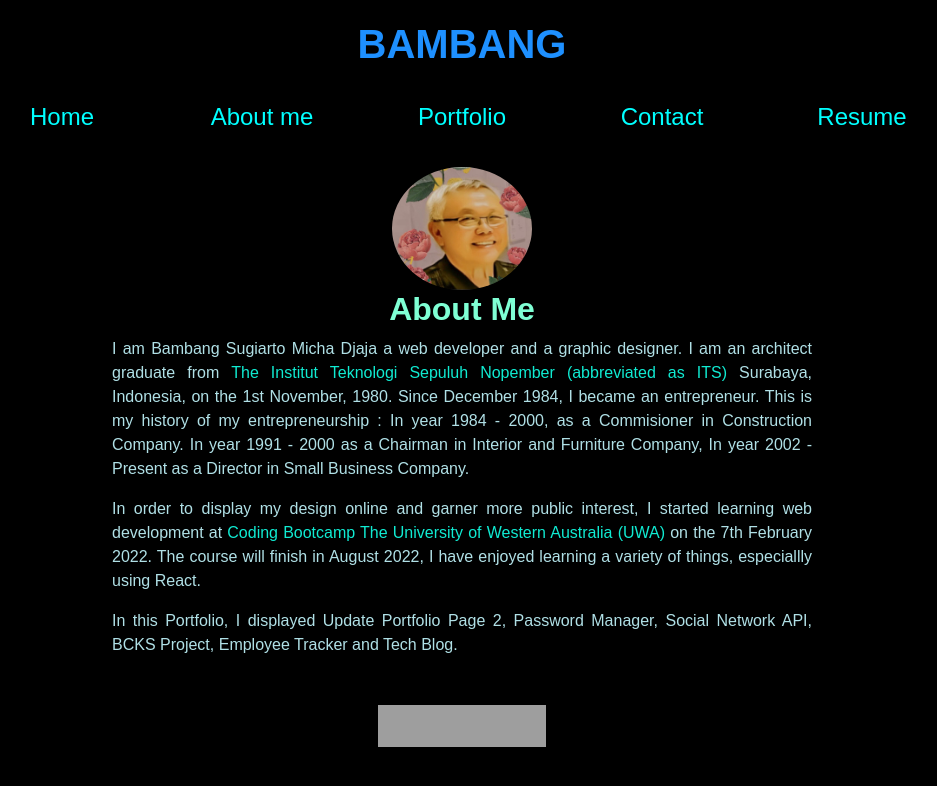
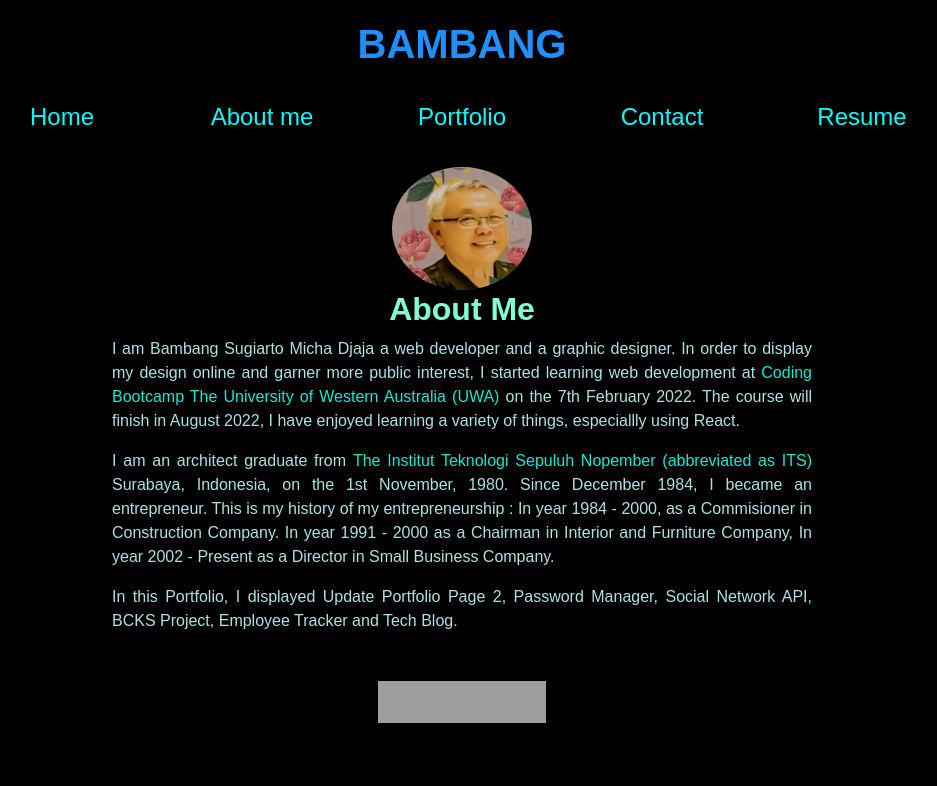
Before and after one commit to B-smd/React-Portfolio, a React (Create React App) app: page /aboutme in a window 1280 px wide. Shown: the top 786 px of the page, without its empty margins (178-1115 px from the left). Built offline with nearby package versions, Linux system fonts and the light colour scheme; grey boxes are pictures that could not be loaded.

Commit message:
hover, about me

```diff
--- a/src/components/AboutMe.js
+++ b/src/components/AboutMe.js
@@ -9,16 +9,17 @@ export default function AboutMe() {
             <img className="user-logo" src ={`${process.env.PUBLIC_URL}/img/profile.jpeg`} alt="bambang"/>
             <h2 className="text-center" style={{ color: "aquamarine"}}>About Me</h2>
             <p style={{ color: "powderblue"}}>
-                I am Bambang Sugiarto Micha Djaja a web developer and a graphic designer. I am an architect graduate from <a href="https://www.its.ac.id/arsitektur/">The Institut Teknologi Sepuluh Nopember (abbreviated as ITS) </a>
+                I am Bambang Sugiarto Micha Djaja a web developer and a graphic designer.
+                In order to display my design online and garner more public interest, I started learning web development at
+                <a href="https://bootcamp.uwa.edu.au/coding/landing/?s=Google-Brand&pkw=%2Buwa%20%2Bcoding%20%2Bbootcamp&pcrid=494735218547&pmt=b&utm_source=google&utm_medium=cpc&utm_campaign=GGL%7CUNIVERSITY-OF-WESTERN-AUSTRALIA%7CSEM%7CCODING%7C-%7COFL%7CTIER-1%7CALL%7CBRD%7CBMM%7CCore%7CBootcamp&utm_term=%2Buwa%20%2Bcoding%20%2Bbootcamp&utm_content=494735218547&s=google&k=%2Buwa%20%2Bcoding%20%2Bbootcamp&gclid=CjwKCAjw3cSSBhBGEiwAVII0Z7i4MwLRSfnZiPRkIRS62Z55kXvEEoQsj8i3LO-iiNGi4mbaHy-0HhoCOJAQAvD_BwE&gclsrc=aw.ds"> Coding Bootcamp The University of Western Australia (UWA)</a> on the 7th February 2022.
+                The course will finish in August 2022, I have enjoyed learning a variety of things, especiallly using React.
+            </p>
+
+            <p  style={{ color: "powderblue"}}>
+                I am an architect graduate from <a href="https://www.its.ac.id/arsitektur/">The Institut Teknologi Sepuluh Nopember (abbreviated as ITS) </a>
                 Surabaya, Indonesia, on the 1st November, 1980. Since December 1984, I became an entrepreneur. This is my history of my entrepreneurship :
                 In year 1984 - 2000, as a Commisioner in Construction Company. In year 1991 - 2000 as a Chairman in Interior and Furniture Company,
                 In year 2002 - Present as a Director in Small Business Company.
-            </p>
-
-            <p  style={{ color: "powderblue"}}>
-            In order to display my design online and garner more public interest, I started learning web development at
-            <a href="https://bootcamp.uwa.edu.au/coding/landing/?s=Google-Brand&pkw=%2Buwa%20%2Bcoding%20%2Bbootcamp&pcrid=494735218547&pmt=b&utm_source=google&utm_medium=cpc&utm_campaign=GGL%7CUNIVERSITY-OF-WESTERN-AUSTRALIA%7CSEM%7CCODING%7C-%7COFL%7CTIER-1%7CALL%7CBRD%7CBMM%7CCore%7CBootcamp&utm_term=%2Buwa%20%2Bcoding%20%2Bbootcamp&utm_content=494735218547&s=google&k=%2Buwa%20%2Bcoding%20%2Bbootcamp&gclid=CjwKCAjw3cSSBhBGEiwAVII0Z7i4MwLRSfnZiPRkIRS62Z55kXvEEoQsj8i3LO-iiNGi4mbaHy-0HhoCOJAQAvD_BwE&gclsrc=aw.ds"> Coding Bootcamp The University of Western Australia (UWA)</a> on the 7th February 2022.
-                The course will finish in August 2022, I have enjoyed learning a variety of things, especiallly using React.
             </p>
             <p style={{ color: "powderblue"}}>
             In this Portfolio, I displayed Update Portfolio Page 2, Password Manager, Social Network API,
--- a/src/components/ProjectCard.js
+++ b/src/components/ProjectCard.js
@@ -12,7 +12,7 @@ function ProjectCard(props) {
                 <h5 className="card-title">{props.name}</h5>
                 <p className="card-text">{props.description}</p>
                 <div className="card-body">
-                    <a href={props.demo}><img src="https://img.icons8.com/color/48/000000/tv--v1.png" alt="Github" className="icon" width={"56"}/></a>
+                    <a href={props.demo}><img src="https://img.icons8.com/color/48/000000/start--v1.png" alt="Github" className="icon" width={"56"}/></a>
                     <a href="https://github.com/B-smd"><img src="https://img.icons8.com/color/48/000000/github--v1.png" alt="Github" className="icon" width={"56"}/></a>
 
                 </div>
--- a/src/index.css
+++ b/src/index.css
@@ -52,7 +52,7 @@ body {
 
 }
 img:hover {
-    transform: scale(1.4);
+    transform: scale(1.15);
     transition-duration: 0.5s
   }
 
--- a/src/pages/ContactMe.js
+++ b/src/pages/ContactMe.js
@@ -15,7 +15,7 @@ const ContactMe = () => {
             <label for="message">Message</label>
             <textarea className="form-control" id="comments" rows="3"></textarea>
             </div>
-            <button type="submit" class="btn btn-primary">Submit</button>
+            <button type="submit" className="btn btn-primary">Submit</button>
             <a href="mailto:djaja@iinet.net.au?subject=message"><img src="https://img.icons8.com/fluent/48/000000/mail--v1.png" alt="Mail" className="icon" width={"56"}/></a>
             <a href="tel: +61 413 406 968"><img src="https://img.icons8.com/fluent/48/000000/mobile--v1.png" alt="Mobile" className="icon" width={"56"}/></a>
 
```
